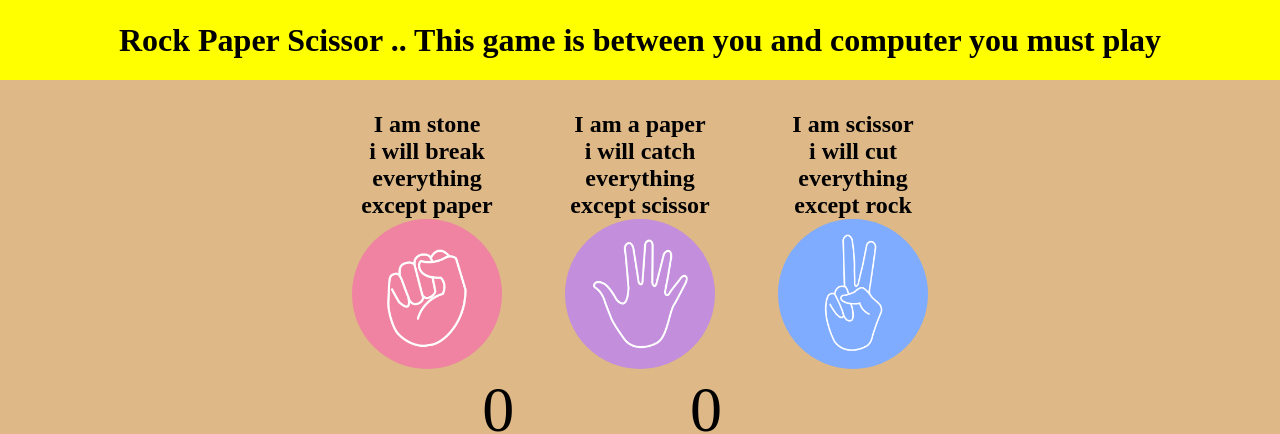
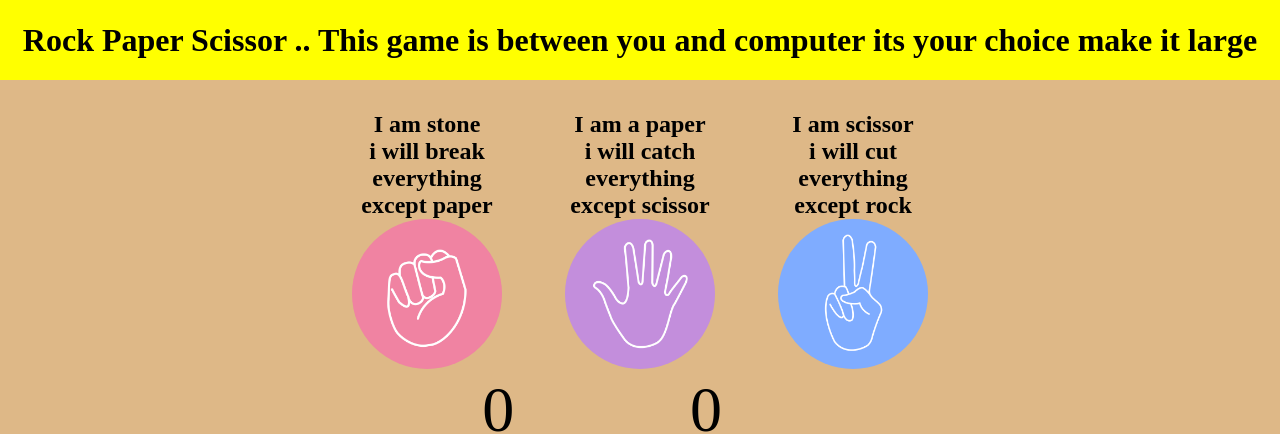
Before and after one commit to 1203sumit/web-game, a plain HTML site: page index.html in a window 1280 px wide. Shown: the top 434 px of the page. Drawn offline with Linux system fonts and the light colour scheme.

Commit message:
index.html

```diff
--- a/index.html
+++ b/index.html
@@ -10,7 +10,7 @@
 
   <body>
     <h1 >Rock Paper Scissor ..
-      This game is between you and computer you must play
+      This game is between you and computer  its your choice make it large
     </h1>
 
 
```
